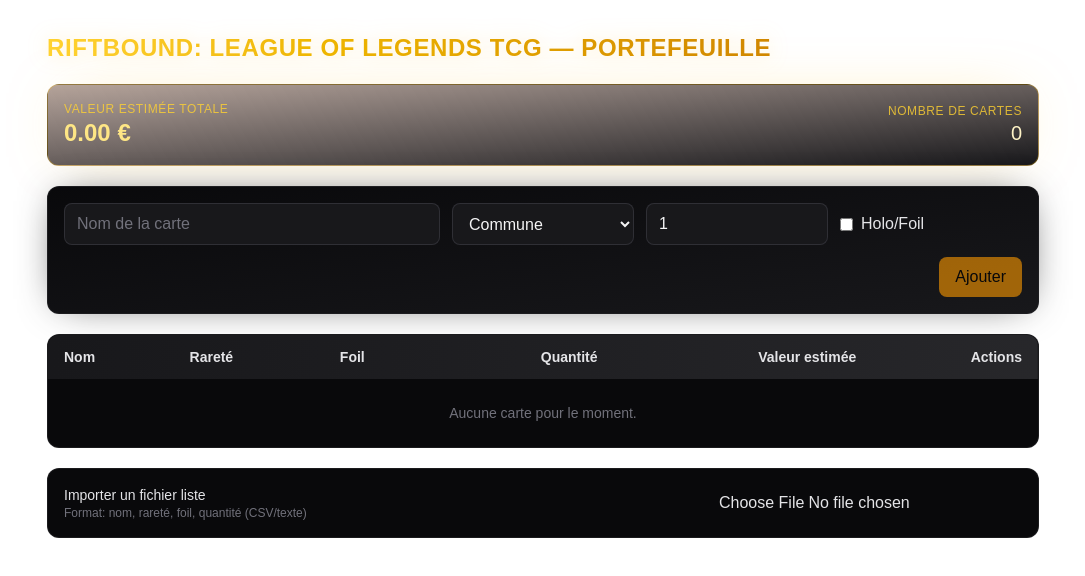
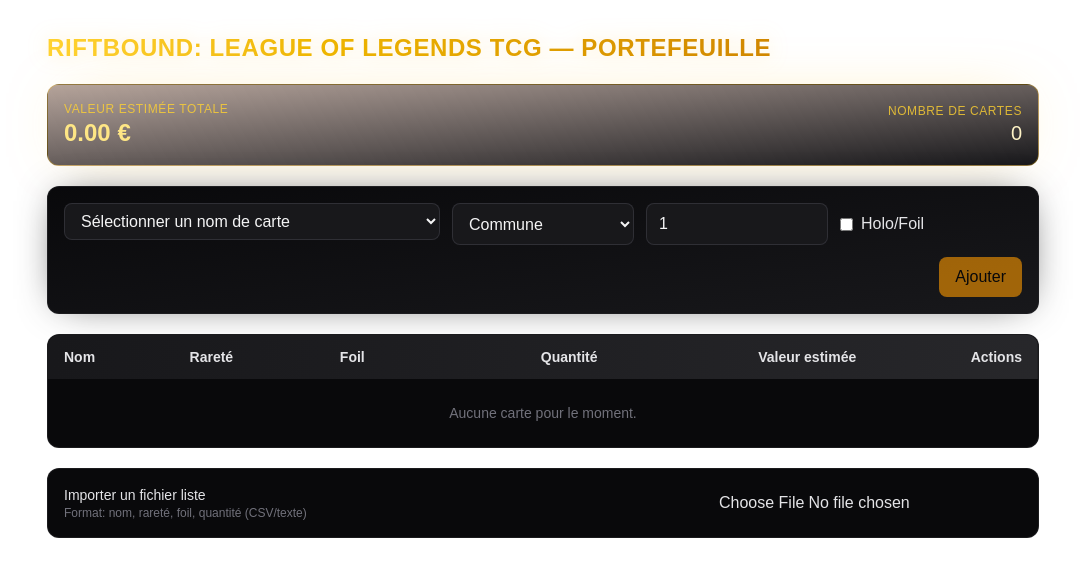
Before and after one commit to Tony1885/collect, a Next.js app: page / in a window 1280 px wide. Shown: the top 576 px of the page, without its empty margins (97-1182 px from the left). Built offline with nearby package versions, Linux system fonts and the light colour scheme.

Commit message:
feat: liste déroulante de noms + saisie libre optionnelle

```diff
--- a/src/components/CardForm.tsx
+++ b/src/components/CardForm.tsx
@@ -19,6 +19,7 @@
 
 export default function CardForm({ onAdd }: CardFormProps) {
   const [name, setName] = useState("");
+  const [nameMode, setNameMode] = useState<"select" | "manual">("select");
   const [rarity, setRarity] = useState<Rarity>("Commune");
   const [quantity, setQuantity] = useState<number>(1);
   const [isFoil, setIsFoil] = useState<boolean>(false);
@@ -47,19 +48,51 @@
   return (
     <form onSubmit={handleSubmit} className="w-full rounded-xl border border-zinc-800/60 bg-gradient-to-br from-zinc-950 to-zinc-900 p-4 shadow-[0_0_40px_-15px_rgba(0,0,0,0.8)]">
       <div className="grid grid-cols-1 gap-3 sm:grid-cols-5">
-        <div className="col-span-2">
+        <div className="col-span-2 flex flex-col gap-2">
+          {nameMode === "select" ? (
+            <select
+              className="w-full rounded-lg border border-zinc-700/60 bg-zinc-900 px-3 py-2 text-zinc-100 outline-none focus:border-amber-400/70"
+              value={name || "__placeholder__"}
+              onChange={(e) => {
+                const v = e.target.value;
+                if (v === "__manual__") {
+                  setNameMode("manual");
+                  setName("");
+                } else {
+                  setName(v);
+                }
+              }}
+            >
+              <option value="__placeholder__" disabled>
+                Sélectionner un nom de carte
+              </option>
+              {CARD_NAMES.map((n) => (
+                <option key={n} value={n}>
+                  {n}
+                </option>
+              ))}
+              <option value="__manual__">Autre (saisie manuelle)</option>
+            </select>
+          ) : (
+            <div className="flex items-center gap-2">
               <input
                 className="w-full rounded-lg border border-zinc-700/60 bg-zinc-900 px-3 py-2 text-zinc-100 placeholder-zinc-500 outline-none focus:border-amber-400/70"
                 placeholder="Nom de la carte"
-            list="card-names"
                 value={name}
                 onChange={(e) => setName(e.target.value)}
               />
-          <datalist id="card-names">
-            {CARD_NAMES.map((n) => (
-              <option key={n} value={n} />
-            ))}
-          </datalist>
+              <button
+                type="button"
+                className="rounded-md border border-zinc-700/60 px-3 py-2 text-zinc-200 hover:bg-zinc-800"
+                onClick={() => {
+                  setNameMode("select");
+                  setName("");
+                }}
+              >
+                Liste
+              </button>
+            </div>
+          )}
         </div>
         <select
           className="rounded-lg border border-zinc-700/60 bg-zinc-900 px-3 py-2 text-zinc-100 outline-none focus:border-amber-400/70"
```
Lines whose indentation alone changed are shown as unchanged.
